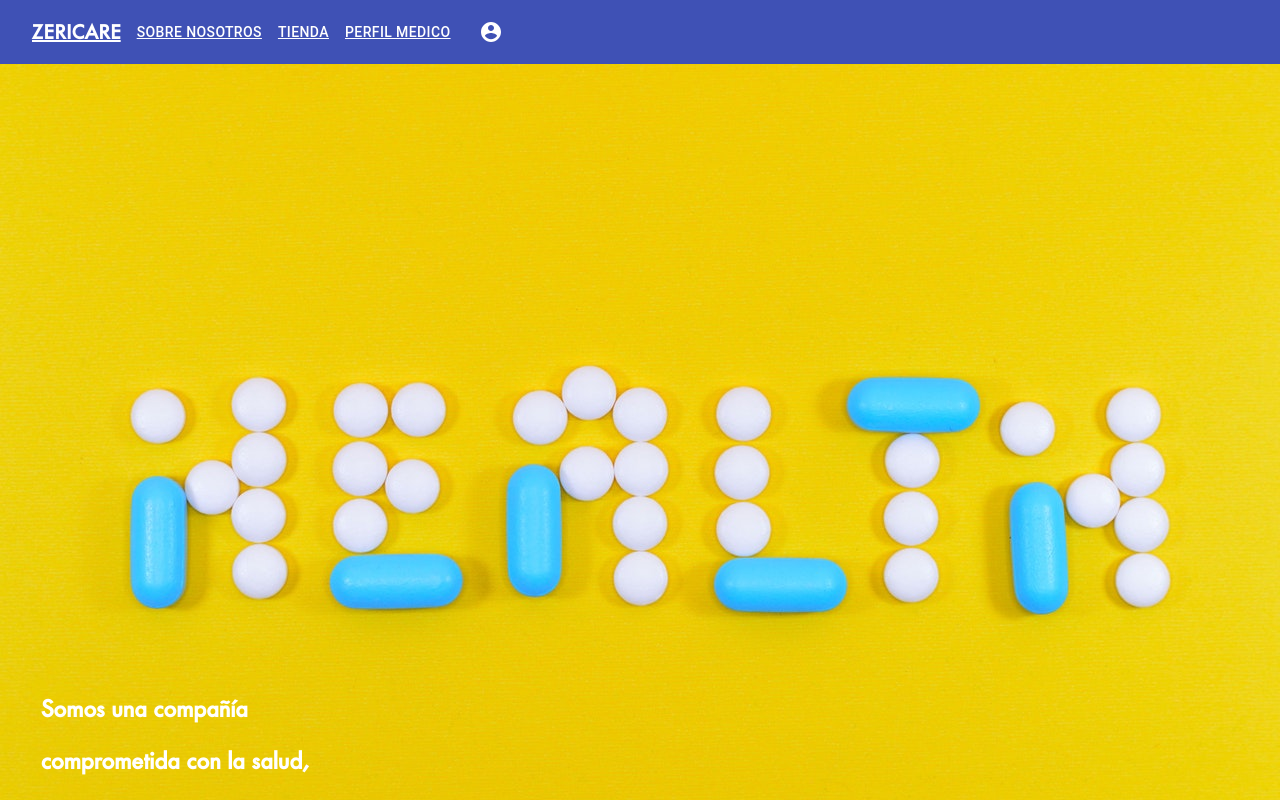
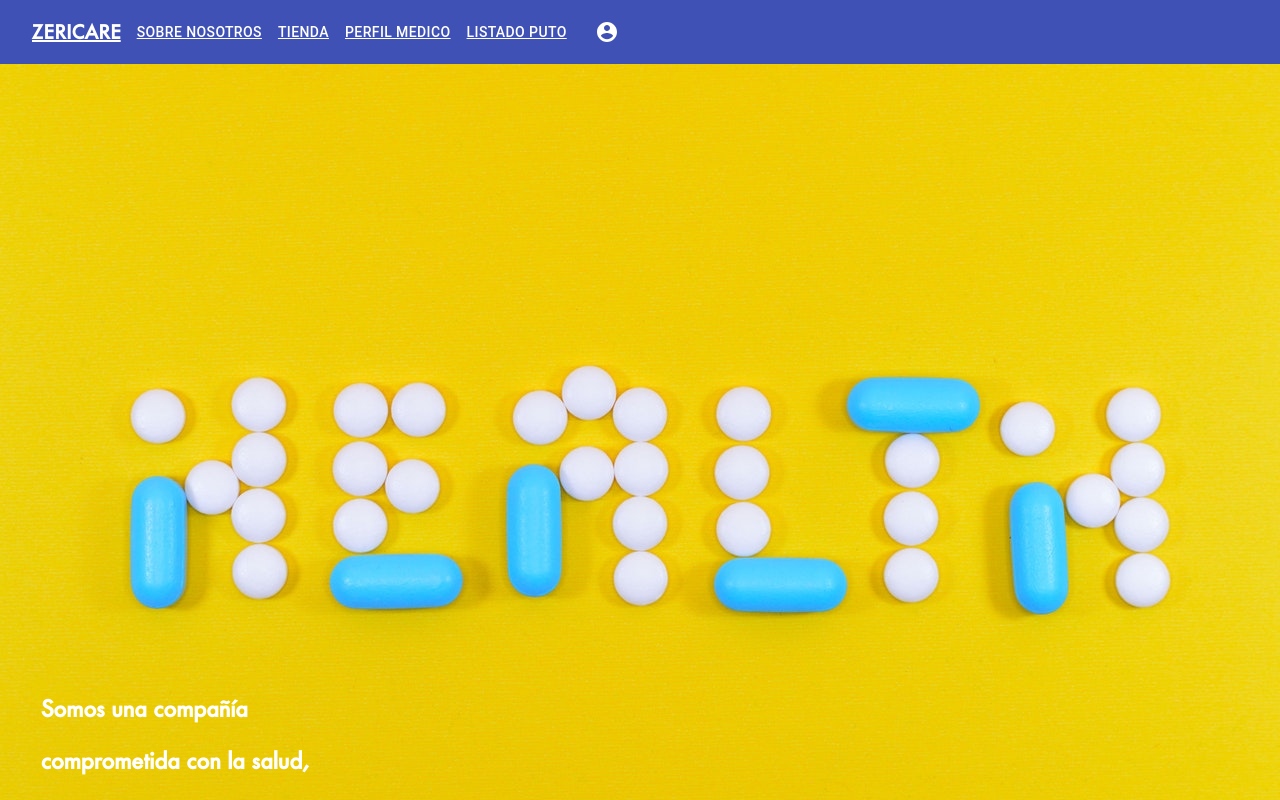
Before and after one commit to Skrillmau/zericare, a React app: page / in a window 1280 px wide. Shown: the top 800 px of the page. Built offline with nearby package versions, Linux system fonts and the light colour scheme; no server answers; the HTML template or start-up script is replaced by a standard one.

Commit message:
formularioHindu

```diff
--- a/src/App.js
+++ b/src/App.js
@@ -10,6 +10,7 @@ import Navbar from './Componentes/Navbar/Navbar'
 import ProductoDetail from './Pages/ProductoDetail'
 import Tienda from './Pages/Tienda'
 import PerfilM from './Pages/PerfilM'
+import FormularioMedicamentos from './Pages/FormularioMedicamento'
 import Perfil from './Pages/Perfil'
 // Import Swiper styles
 
@@ -26,6 +27,7 @@ function App() {
       <Route path="/login"  component={Login}/>
       <Route path="/Tienda" component={Tienda}/>
       <Route path="/PerfilM"  component={PerfilM}/>
+      <Route path="/FormularioMedicamentos"  component={FormularioMedicamentos}/>
       <Route path="/producto/:id" component={ProductoDetail}/>
       <Route component={NotFound}/>
 
--- a/src/Componentes/Navbar/Navbar.js
+++ b/src/Componentes/Navbar/Navbar.js
@@ -56,6 +56,12 @@ function Navbar() {
             </Link>
           </Button>
 
+          <Button color="inherit">
+            <Link to="/FormularioMedicamentos" className={classes.linked}>
+             Listado puto
+            </Link>
+          </Button>
+
           <Button
             color="inherit"
             aria-controls="simple-menu"
--- a/src/Pages/FormularioMedicamento.js
+++ b/src/Pages/FormularioMedicamento.js
@@ -3,7 +3,7 @@ import React from 'react';
 const FormularioMedicamento = (props) => {
     return (
         <div>
-
+            <p>sapo hijueputaa</p>
         </div>
     );
 };
```
